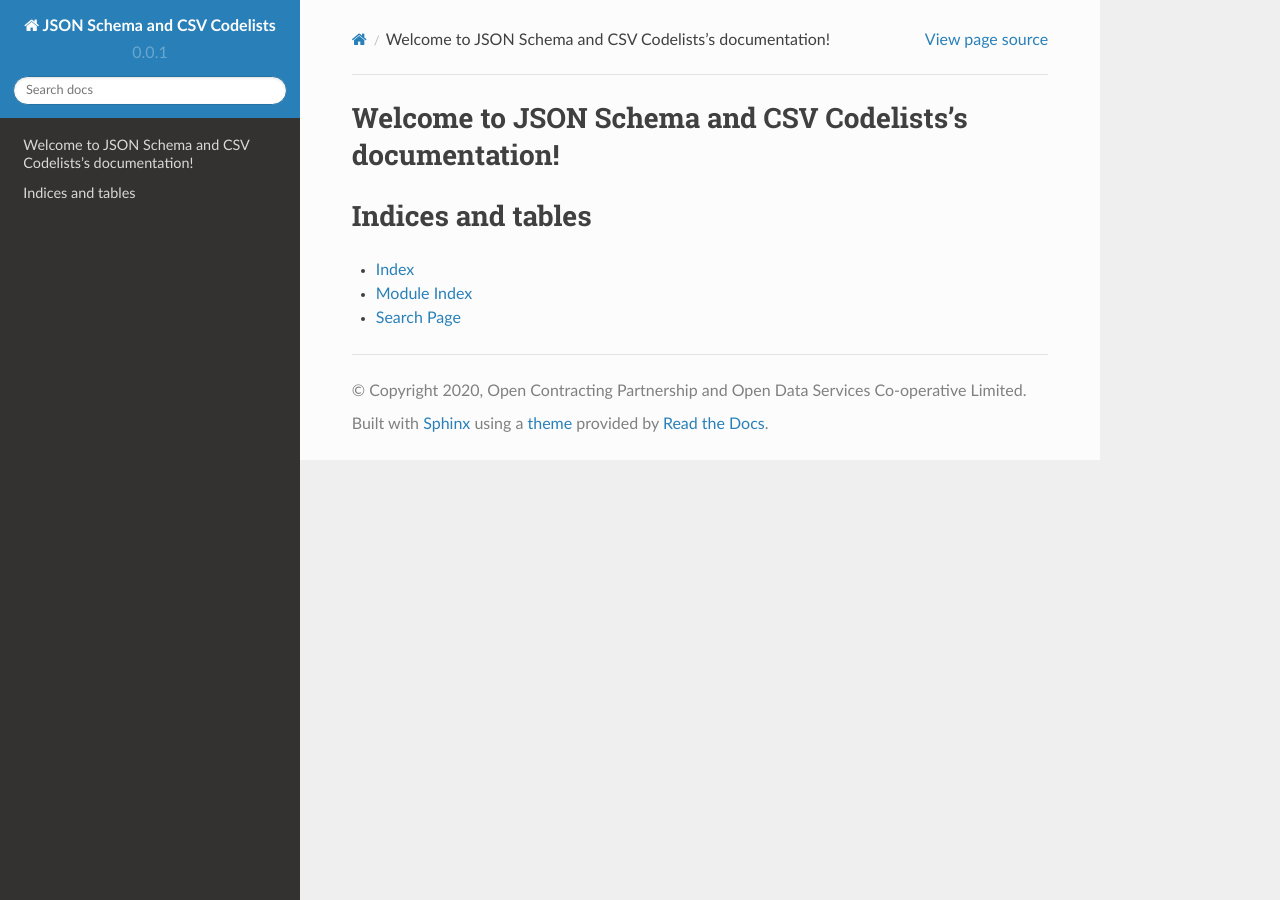
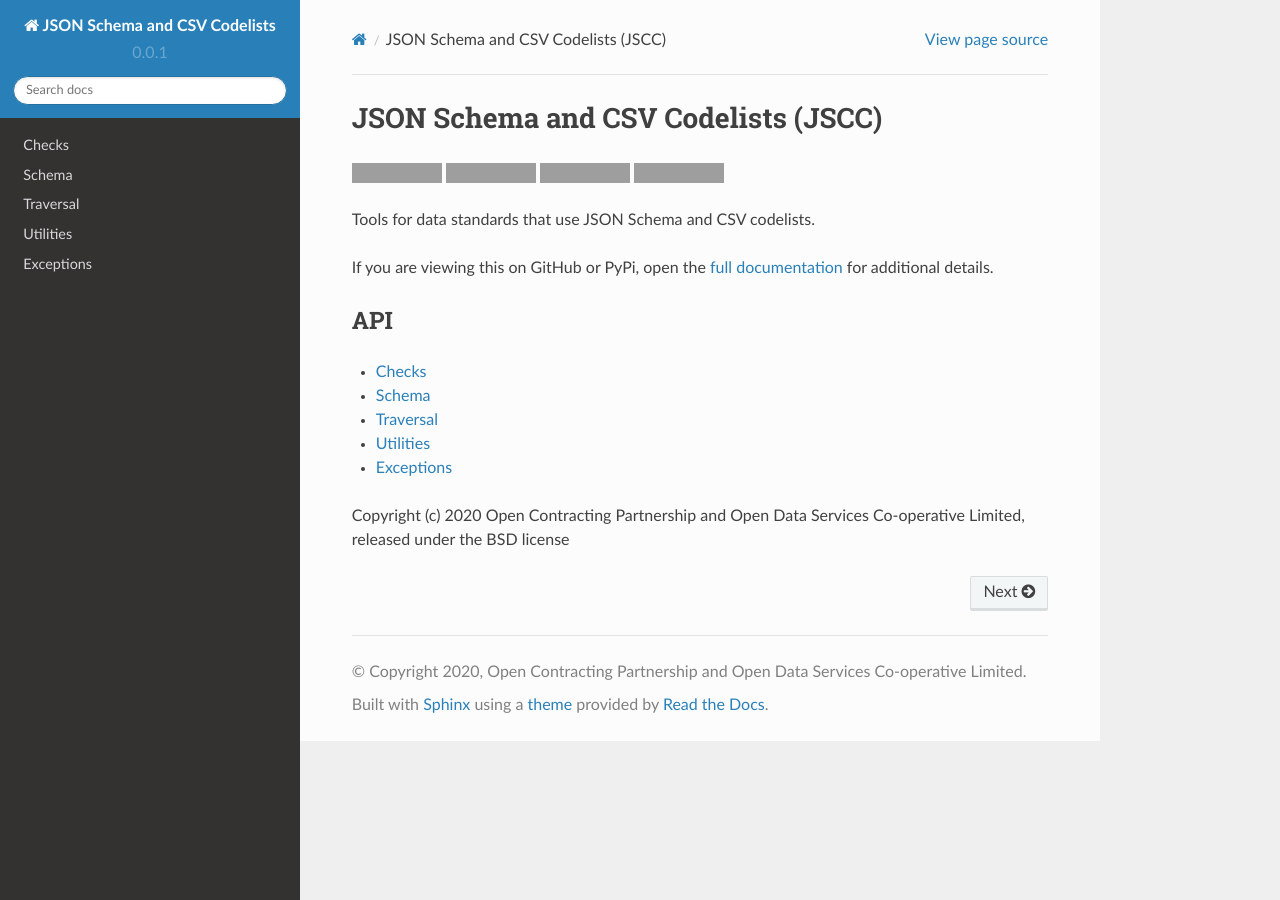
Before and after one commit to open-contracting/jscc, a Sphinx documentation site: the page built from docs/index.rst, in a window 1280 px wide. Built offline with Sphinx 7.4.7 and the Read the Docs theme 2.0.0, drawn with Linux system fonts in a browser that asks for light colours; grey boxes are pictures that could not be loaded.

Commit message:
Add API documentation pages. Add badges.

```diff
--- a/README.rst
+++ b/README.rst
@@ -1,4 +1,14 @@
-jscc
-====
+|PyPI Version| |Build Status| |Coverage Status| |Python Version|
 
-Tools for standards that use JSON Schema and CSV codelists
+Tools for data standards that use JSON Schema and CSV codelists.
+
+If you are viewing this on GitHub or PyPi, open the `full documentation <https://jscc.readthedocs.io/>`__ for additional details.
+
+.. |PyPI Version| image:: https://img.shields.io/pypi/v/jscc.svg
+   :target: https://pypi.org/project/jscc/
+.. |Build Status| image:: https://secure.travis-ci.org/open-contracting/jscc.png
+   :target: https://travis-ci.org/open-contracting/jscc
+.. |Coverage Status| image:: https://coveralls.io/repos/github/open-contracting/jscc/badge.svg?branch=master
+   :target: https://coveralls.io/github/open-contracting/jscc?branch=master
+.. |Python Version| image:: https://img.shields.io/pypi/pyversions/jscc.svg
+   :target: https://pypi.org/project/jscc/
--- /dev/null
+++ b/docs/api/exceptions.rst
@@ -0,0 +1,6 @@
+Exceptions
+==========
+
+.. automodule:: jscc.exceptions
+   :members:
+   :undoc-members:
--- /dev/null
+++ b/docs/api/testing/checks.rst
@@ -0,0 +1,6 @@
+Checks
+======
+
+.. automodule:: jscc.testing.checks
+   :members:
+   :undoc-members:
--- /dev/null
+++ b/docs/api/testing/schema.rst
@@ -0,0 +1,6 @@
+Schema
+======
+
+.. automodule:: jscc.testing.schema
+   :members:
+   :undoc-members:
--- /dev/null
+++ b/docs/api/testing/traversal.rst
@@ -0,0 +1,6 @@
+Traversal
+=========
+
+.. automodule:: jscc.testing.traversal
+   :members:
+   :undoc-members:
--- /dev/null
+++ b/docs/api/testing/util.rst
@@ -0,0 +1,6 @@
+Utilities
+=========
+
+.. automodule:: jscc.testing.util
+   :members:
+   :undoc-members:
--- a/docs/index.rst
+++ b/docs/index.rst
@@ -1,20 +1,18 @@
-.. JSON Schema and CSV Codelists documentation master file, created by
-   sphinx-quickstart on Thu Mar 12 22:28:55 2020.
-   You can adapt this file completely to your liking, but it should at least
-   contain the root `toctree` directive.
+JSON Schema and CSV Codelists (JSCC)
+====================================
 
-Welcome to JSON Schema and CSV Codelists's documentation!
-=========================================================
+.. include:: ../README.rst
+
+API
+---
 
 .. toctree::
    :maxdepth: 2
-   :caption: Contents:
 
+   api/testing/checks
+   api/testing/schema
+   api/testing/traversal
+   api/testing/util
+   api/exceptions
 
-
-Indices and tables
-==================
-
-* :ref:`genindex`
-* :ref:`modindex`
-* :ref:`search`
+Copyright (c) 2020 Open Contracting Partnership and Open Data Services Co-operative Limited, released under the BSD license
```
Also changed, not shown: 1 other file.
